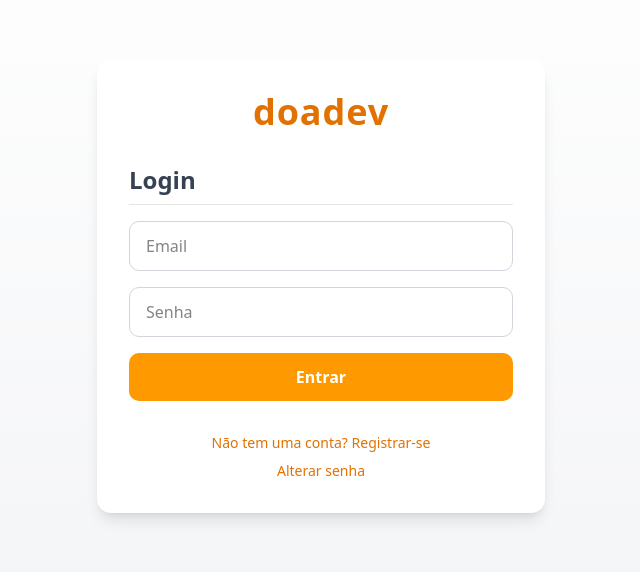
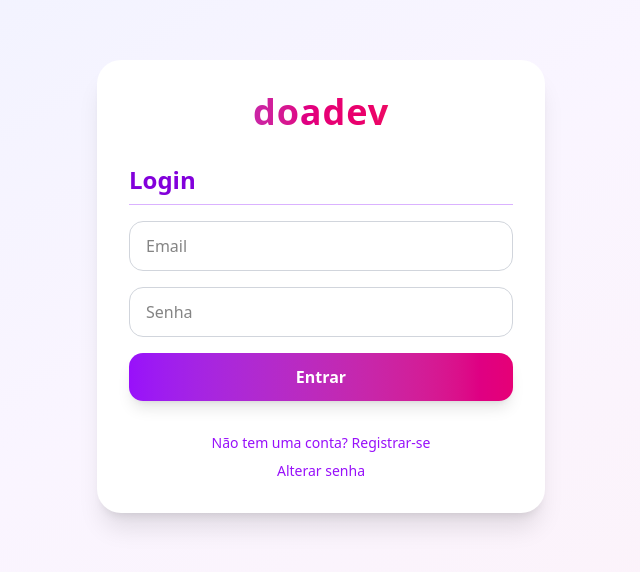
Before and after one commit to antonioovasc/doadev, a Next.js app: page / in a window 1280 px wide. Shown: the part 114-686 px from the top of the page, without its empty margins (319-959 px from the left). Built offline with nearby package versions, Linux system fonts and the light colour scheme.

Commit message:
Criando o navbar e aprimorando o front-end

```diff
--- a/src/app/dashboard/page.tsx
+++ b/src/app/dashboard/page.tsx
@@ -1,6 +1,8 @@
 "use client";
 
 import { useEffect, useState } from "react";
+import { useRouter } from "next/navigation";
+
 
 type Goal = {
   id: number;
@@ -52,6 +54,8 @@ export default function DashboardPage() {
     setEditTitle(goal.title);
     setEditDescription(goal.description);
   };
+
+  const router = useRouter();
 
   const cancelEdit = () => {
     setEditingGoalId(null);
@@ -128,6 +132,23 @@ export default function DashboardPage() {
   };
 
   return (
+    <>
+      {/* NAVBAR */}
+      <nav className="w-full bg-white shadow-md px-8 py-4 flex justify-between items-center">
+        <h2 className="text-2xl font-bold text-purple-600">  Bem-vindo ao Seu Painel de Metas</h2>
+      <button
+  onClick={() => {
+    localStorage.removeItem("token"); // Limpa o token do localStorage
+    router.push("/"); // Redireciona para a tela de login
+  }}
+  className="bg-red-500 hover:bg-red-600 text-white px-4 py-2 rounded-lg transition font-semibold shadow-md"
+>
+  Sair
+</button>
+
+      </nav>
+
+      {/* CONTEÚDO PRINCIPAL */}
       <main className="min-h-screen bg-gradient-to-br from-indigo-50 via-purple-50 to-pink-50 p-8 flex justify-center">
         <section className="w-full max-w-4xl bg-white rounded-3xl shadow-xl p-8">
           <h1 className="text-4xl font-extrabold mb-8 text-center text-gradient bg-gradient-to-r from-purple-600 via-pink-600 to-red-500 bg-clip-text text-transparent">
@@ -258,5 +279,6 @@ export default function DashboardPage() {
           </ul>
         </section>
       </main>
+    </>
   );
 }
--- a/src/app/page.tsx
+++ b/src/app/page.tsx
@@ -99,9 +99,9 @@ export default function Home() {
   }
 
   return (
-    <div className="min-h-screen flex flex-col justify-center items-center bg-gradient-to-b from-white to-gray-100 px-6 py-10">
-      <div className="w-full max-w-md bg-white rounded-xl shadow-lg p-8">
-        <h1 className="text-4xl font-extrabold text-amber-600 mb-8 text-center tracking-wide">
+    <div className="min-h-screen flex flex-col justify-center items-center bg-gradient-to-br from-indigo-50 via-purple-50 to-pink-50 px-6 py-10">
+      <div className="w-full max-w-md bg-white rounded-3xl shadow-xl p-8">
+        <h1 className="text-4xl font-extrabold mb-8 text-center bg-gradient-to-r from-purple-600 via-pink-600 to-red-500 bg-clip-text text-transparent tracking-wide">
           doadev
         </h1>
 
@@ -115,7 +115,7 @@ export default function Home() {
           <>
             {/* Login */}
             <section className="mb-8">
-              <h2 className="text-2xl font-semibold mb-4 text-gray-700 border-b pb-2">
+              <h2 className="text-2xl font-semibold mb-4 text-purple-700 border-b border-purple-300 pb-2">
                 Login
               </h2>
               <form onSubmit={handleLogin} className="flex flex-col space-y-4">
@@ -125,7 +125,7 @@ export default function Home() {
                   value={loginEmail}
                   onChange={(e) => setLoginEmail(e.target.value)}
                   required
-                  className="px-4 py-3 border border-gray-300 rounded-lg focus:outline-none focus:ring-2 focus:ring-amber-400 focus:border-amber-400 transition"
+                  className="px-4 py-3 border border-gray-300 rounded-xl focus:outline-none focus:ring-4 focus:ring-purple-300 transition"
                 />
                 <input
                   type="password"
@@ -133,11 +133,11 @@ export default function Home() {
                   value={loginPassword}
                   onChange={(e) => setLoginPassword(e.target.value)}
                   required
-                  className="px-4 py-3 border border-gray-300 rounded-lg focus:outline-none focus:ring-2 focus:ring-amber-400 focus:border-amber-400 transition"
+                  className="px-4 py-3 border border-gray-300 rounded-xl focus:outline-none focus:ring-4 focus:ring-purple-300 transition"
                 />
                 <button
                   type="submit"
-                  className="bg-amber-500 text-white font-semibold py-3 rounded-lg hover:bg-amber-600 transition"
+                  className="bg-gradient-to-r from-purple-600 to-pink-600 hover:from-pink-600 hover:to-purple-600 text-white font-semibold py-3 rounded-xl shadow-lg transition"
                 >
                   Entrar
                 </button>
@@ -150,7 +150,7 @@ export default function Home() {
                   setShowRegister(true);
                   setMessage("");
                 }}
-                className="text-sm text-amber-600 font-medium hover:underline"
+                className="text-sm text-purple-600 font-medium hover:underline"
               >
                 Não tem uma conta? Registrar-se
               </button>
@@ -160,7 +160,7 @@ export default function Home() {
                   setShowChangePassword(true);
                   setMessage("");
                 }}
-                className="text-sm text-amber-600 font-medium hover:underline"
+                className="text-sm text-purple-600 font-medium hover:underline"
               >
                 Alterar senha
               </button>
@@ -172,7 +172,7 @@ export default function Home() {
         {showRegister && (
           <>
             <section className="mb-8">
-              <h2 className="text-2xl font-semibold mb-4 text-gray-700 border-b pb-2">
+              <h2 className="text-2xl font-semibold mb-4 text-purple-700 border-b border-purple-300 pb-2">
                 Registrar
               </h2>
               <form
@@ -185,7 +185,7 @@ export default function Home() {
                   value={registerName}
                   onChange={(e) => setRegisterName(e.target.value)}
                   required
-                  className="px-4 py-3 border border-gray-300 rounded-lg focus:outline-none focus:ring-2 focus:ring-amber-400 focus:border-amber-400 transition"
+                  className="px-4 py-3 border border-gray-300 rounded-xl focus:outline-none focus:ring-4 focus:ring-purple-300 transition"
                 />
                 <input
                   type="email"
@@ -193,7 +193,7 @@ export default function Home() {
                   value={registerEmail}
                   onChange={(e) => setRegisterEmail(e.target.value)}
                   required
-                  className="px-4 py-3 border border-gray-300 rounded-lg focus:outline-none focus:ring-2 focus:ring-amber-400 focus:border-amber-400 transition"
+                  className="px-4 py-3 border border-gray-300 rounded-xl focus:outline-none focus:ring-4 focus:ring-purple-300 transition"
                 />
                 <input
                   type="password"
@@ -201,11 +201,11 @@ export default function Home() {
                   value={registerPassword}
                   onChange={(e) => setRegisterPassword(e.target.value)}
                   required
-                  className="px-4 py-3 border border-gray-300 rounded-lg focus:outline-none focus:ring-2 focus:ring-amber-400 focus:border-amber-400 transition"
+                  className="px-4 py-3 border border-gray-300 rounded-xl focus:outline-none focus:ring-4 focus:ring-purple-300 transition"
                 />
                 <button
                   type="submit"
-                  className="bg-amber-500 text-white font-semibold py-3 rounded-lg hover:bg-amber-600 transition"
+                  className="bg-gradient-to-r from-purple-600 to-pink-600 hover:from-pink-600 hover:to-purple-600 text-white font-semibold py-3 rounded-xl shadow-lg transition"
                 >
                   Registrar
                 </button>
@@ -214,7 +214,7 @@ export default function Home() {
 
             <button
               onClick={() => setShowRegister(false)}
-              className="text-sm text-amber-600 font-medium hover:underline block mx-auto"
+              className="text-sm text-purple-600 font-medium hover:underline block mx-auto"
             >
               Já tem uma conta? Fazer login
             </button>
@@ -225,7 +225,7 @@ export default function Home() {
         {showChangePassword && (
           <>
             <section className="mb-8">
-              <h2 className="text-2xl font-semibold mb-4 text-gray-700 border-b pb-2">
+              <h2 className="text-2xl font-semibold mb-4 text-purple-700 border-b border-purple-300 pb-2">
                 Alterar Senha
               </h2>
               <form
@@ -238,7 +238,7 @@ export default function Home() {
                   value={changeEmail}
                   onChange={(e) => setChangeEmail(e.target.value)}
                   required
-                  className="px-4 py-3 border border-gray-300 rounded-lg focus:outline-none focus:ring-2 focus:ring-amber-400 focus:border-amber-400 transition"
+                  className="px-4 py-3 border border-gray-300 rounded-xl focus:outline-none focus:ring-4 focus:ring-purple-300 transition"
                 />
                 <input
                   type="password"
@@ -246,11 +246,11 @@ export default function Home() {
                   value={changeNewPassword}
                   onChange={(e) => setChangeNewPassword(e.target.value)}
                   required
-                  className="px-4 py-3 border border-gray-300 rounded-lg focus:outline-none focus:ring-2 focus:ring-amber-400 focus:border-amber-400 transition"
+                  className="px-4 py-3 border border-gray-300 rounded-xl focus:outline-none focus:ring-4 focus:ring-purple-300 transition"
                 />
                 <button
                   type="submit"
-                  className="bg-amber-500 text-white font-semibold py-3 rounded-lg hover:bg-amber-600 transition"
+                  className="bg-gradient-to-r from-purple-600 to-pink-600 hover:from-pink-600 hover:to-purple-600 text-white font-semibold py-3 rounded-xl shadow-lg transition"
                 >
                   Atualizar Senha
                 </button>
@@ -259,7 +259,7 @@ export default function Home() {
 
             <button
               onClick={() => setShowChangePassword(false)}
-              className="text-sm text-amber-600 font-medium hover:underline block mx-auto"
+              className="text-sm text-purple-600 font-medium hover:underline block mx-auto"
             >
               Voltar
             </button>
```
Lines whose indentation alone changed are shown as unchanged.
